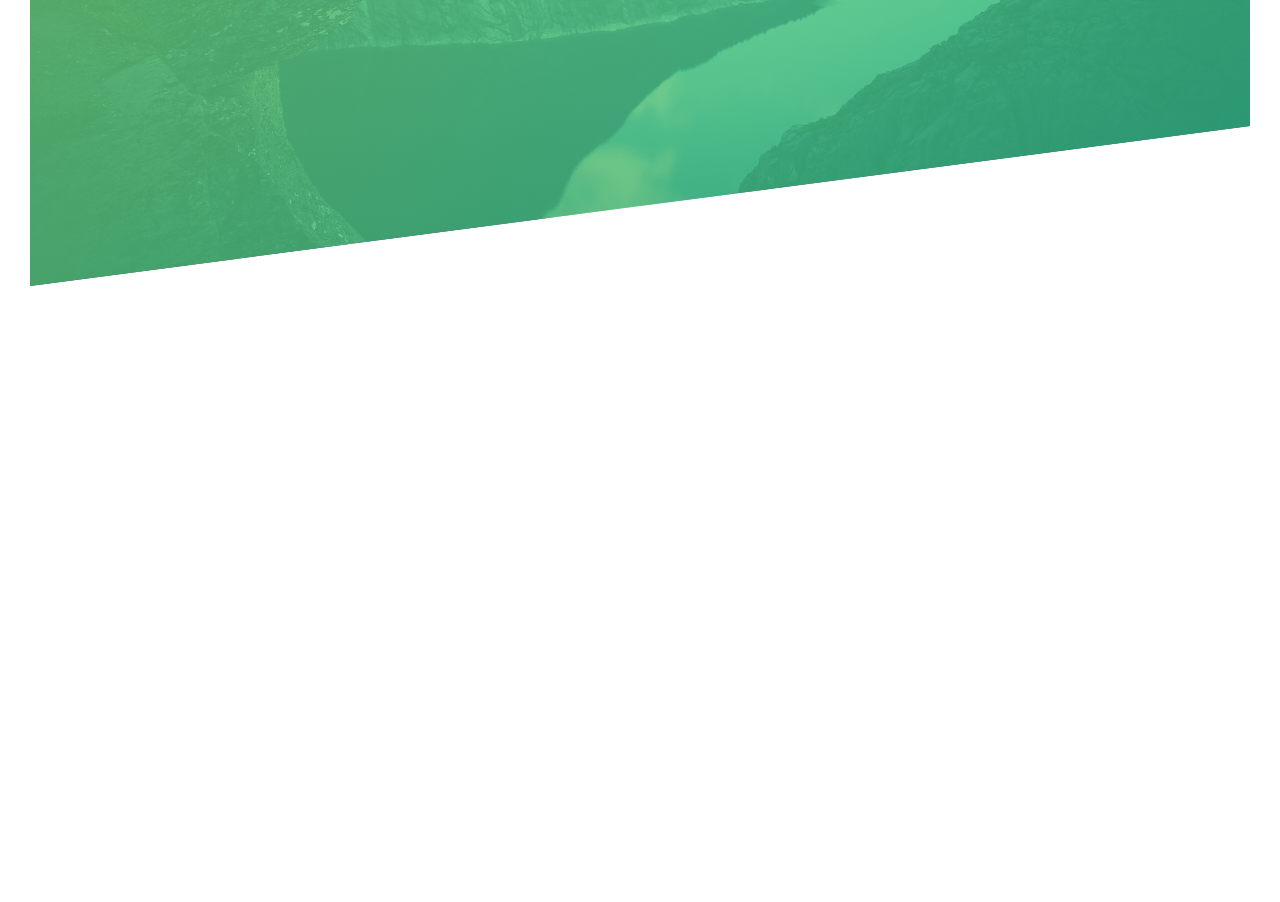
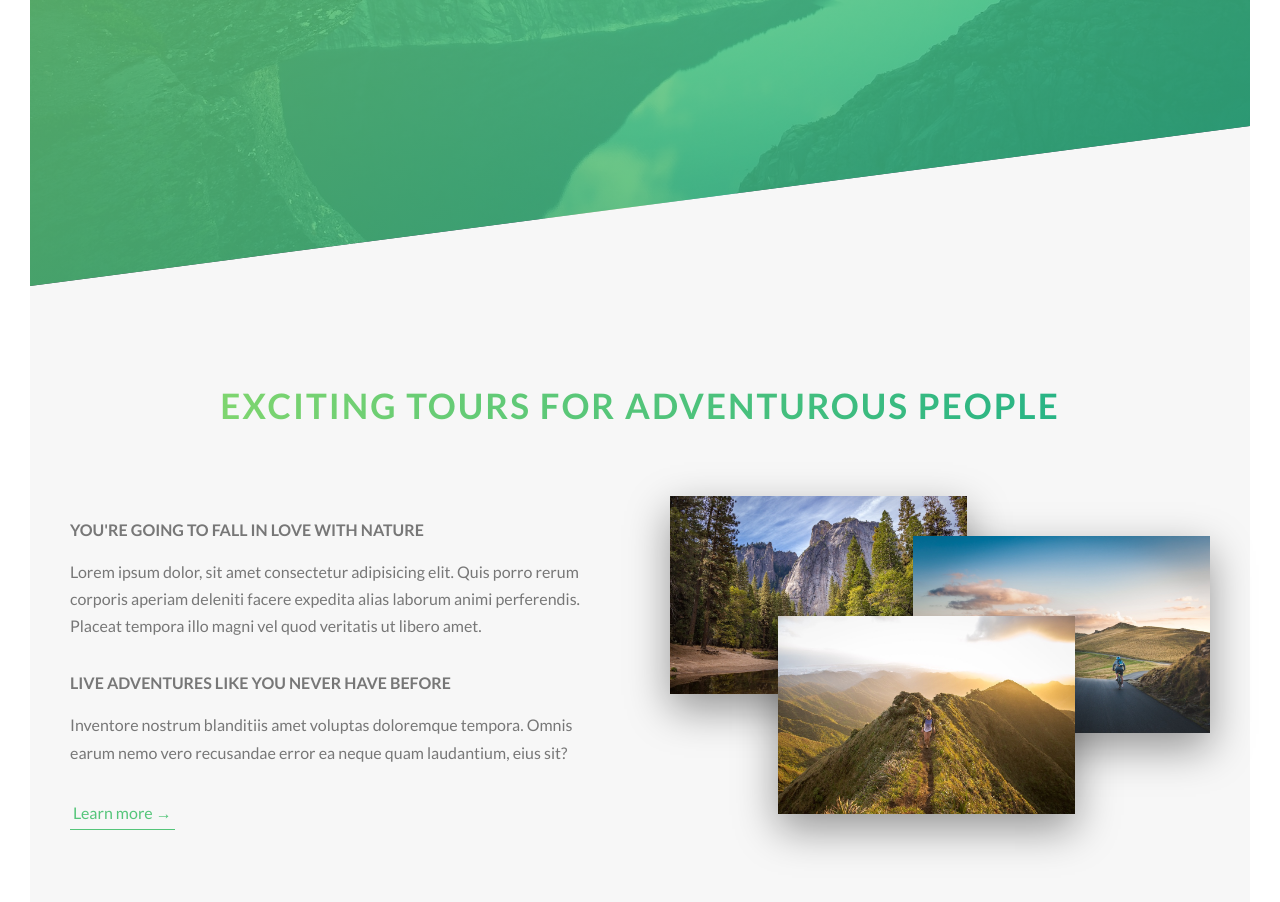
Before and after one commit to Denver-Meadows/Natours, a website built with Parcel: page index.html in a window 1280 px wide. Shown: the part 504-1406 px from the top of the page. Before the commit the page ends 820 px from the top, so only its background shows below. Built offline with nearby package versions, Linux system fonts and the light colour scheme.

Commit message:
Completed About section

```diff
--- a/index.html
+++ b/index.html
@@ -29,6 +29,41 @@
       <a href="#" class="btn btn--white">Discover Our Tours</a>
    </div>
   </header>
+
+  <main>
+    <section class="section-about">
+      <!-- utility class that allows us to easily center the text -->
+      <div class="u-center-text u-margin-bottom-big">
+        <h2 class="heading-secondary">
+          Exciting tours for adventurous people
+        </h2>
+      </div>
+
+      <div class="row">
+        <div class="col-1-of-2">
+          <h3 class="heading-tertiary u-margin-bottom-small">You're going to fall in love with nature</h3>
+          <p class="paragraph">
+            Lorem ipsum dolor, sit amet consectetur adipisicing elit. Quis porro rerum corporis aperiam deleniti facere expedita alias laborum animi perferendis. Placeat tempora illo magni vel quod veritatis ut libero amet.
+          </p>
+
+          <h3 class="heading-tertiary u-margin-bottom-small">Live adventures like you never have before</h3>
+          <p class="paragraph">
+            Inventore nostrum blanditiis amet voluptas doloremque tempora. Omnis earum nemo vero recusandae error ea neque quam laudantium, eius sit?
+          </p>
+          <a href="#" class="btn-text">Learn more &rarr;</a>
+        </div>
+
+        <div class="col-1-of-2">
+          <div class="composition">
+            <img src="img/nat-1-large.jpg" alt="Photo 1" class="composition__photo composition__photo--p1">
+            <img src="img/nat-2-large.jpg" alt="Photo 2" class="composition__photo composition__photo--p2">
+            <img src="img/nat-3-large.jpg" alt="Photo 3" class="composition__photo composition__photo--p3">
+          </div>
+        </div>
+      </div>
+
+    </section>
+  </main>
 
   <!-- Built a grid so we can use sections as needed
   <section class="grid-test">
--- a/sass/abstracts/_variables.scss
+++ b/sass/abstracts/_variables.scss
@@ -7,7 +7,12 @@ $color-grey-dark: #777;
 $color-white: #fff;
 $color-black: #000;
 
+$color-grey-light-1: #f7f7f7;
+
 // Grid
 $grid-width: 114rem;
 $gutter-vertical: 8rem; // bottom margin
 $gutter-horizontal: 6rem;
+
+// Font
+$default-font-size: 1.6rem;
--- a/sass/base/_typography.scss
+++ b/sass/base/_typography.scss
@@ -23,3 +23,35 @@
     animation: slideInFromRight 2s;
   }
 }
+
+.heading-secondary {
+  font-size: 3.5rem;
+  text-transform: uppercase;
+  font-weight: 700;
+  display: inline-block; // Makes the background only take up the length of the content
+  // Make the h2 colored
+  background-image: linear-gradient(to right, $color-primary-light, $color-primary-dark);
+  -webkit-background-clip: text;
+  color: transparent;
+  letter-spacing: .2rem;
+  transition: all .2s; // controlls below transform
+
+  &:hover {
+    transform: skewY(2deg) skewX(15deg) scale(1.1);
+    text-shadow: .5rem 1rem 2rem rgba($color-black, .2);
+  }
+}
+
+.heading-tertiary {
+  font-size: $default-font-size;
+  font-weight: 700;
+  text-transform: uppercase;
+}
+
+.paragraph {
+  font-size: $default-font-size;
+
+  &:not(:last-child) {
+    margin-bottom: 3rem;
+  }
+}
--- a/sass/base/_utilities.scss
+++ b/sass/base/_utilities.scss
@@ -0,0 +1,5 @@
+.u-center-text { text-align: center; }
+
+.u-margin-bottom-small { margin-bottom: 1.5rem; }
+.u-margin-bottom-medium { margin-bottom: 4rem; }
+.u-margin-bottom-big { margin-bottom: 8rem; }
--- a/sass/components/_button.scss
+++ b/sass/components/_button.scss
@@ -34,3 +34,28 @@
     color: $color-grey-dark;
   }
 }
+
+.btn-text {
+  &:link,
+  &:visited {
+    font-size: $default-font-size;
+    color: $color-primary;
+    display: inline-block;
+    text-decoration: none;
+    border-bottom: 1px solid $color-primary;
+    padding: .3rem;
+    transition: all .2s;
+  }
+
+  &:hover {
+    background-color: $color-primary;
+    color: $color-white;
+    box-shadow: 0 1rem 2rem rgba($color-black, .15);
+    transform: translateY(-.2rem);
+  }
+
+  &:active {
+    box-shadow: 0 1rem 2rem rgba($color-black, .15);
+    transform: translateY(0);
+  }
+}
--- /dev/null
+++ b/sass/components/_composition.scss
@@ -0,0 +1,41 @@
+.composition {
+  position: relative; // Needed with the below positioning to make them stack
+
+  &__photo {
+    width: 55%; // Always use percentages with photo scaling
+    box-shadow: 0 1.5rem 4rem rgba($color-black, .4);
+    // Make the photos stack
+    position: absolute;
+    z-index: 10;
+    transition: all .2s;
+    outline-offset: 2rem; // sets space between hover outline
+
+    &--p1 {
+      left: 0;
+      top: -2rem;
+    }
+
+    &--p2 {
+      right: 0;
+      top: 2rem;
+    }
+
+    &--p3 {
+      left: 20%;
+      top: 10rem;
+    }
+
+    &:hover {
+      outline: 1.5rem solid $color-primary;
+      transform: scale(1.05) translateY(-.5rem);
+      box-shadow: 0 2.5rem 4rem rgba($color-black, .5);
+      z-index: 20; // This z index is higher than above which causes the image to show on top of the stack
+    }
+  }
+
+  // When hovering composition, select photos that are not hovered
+  &:hover &__photo:not(:hover) {
+    transform: scale(.95);
+  }
+
+}
--- a/sass/layout/_grid.scss
+++ b/sass/layout/_grid.scss
@@ -1,6 +1,5 @@
 .row {
   max-width: $grid-width;
-  background-color:lightgray;
   margin: 0 auto; /* will center a block element inside another block element */
 
   // not is used to tell css not to use the below code on the specified element that was passed in (last-child)
@@ -14,7 +13,6 @@
   // Since all "cols" will have the same bg, float and margin-right, we can select them all with the below code.
   // Select all class that start(^) with "col-"
   [class^="col-"] {
-    background-color: orangered;
     float: left;
 
     &:not(:last-child) {
--- a/sass/main.scss
+++ b/sass/main.scss
@@ -8,8 +8,9 @@
 @import "base/animations";
 
 @import "components/button";
+@import "components/composition";
 
+@import "layout/grid";
 @import "layout/header";
-@import "layout/grid";
 
 @import "pages/home";
--- a/sass/pages/_home.scss
+++ b/sass/pages/_home.scss
@@ -0,0 +1,5 @@
+.section-about {
+  background-color: $color-grey-light-1;
+  padding: 25rem 0;
+  margin-top: -20vh;
+}
```
Also changed, not shown: CSS/style.css.
